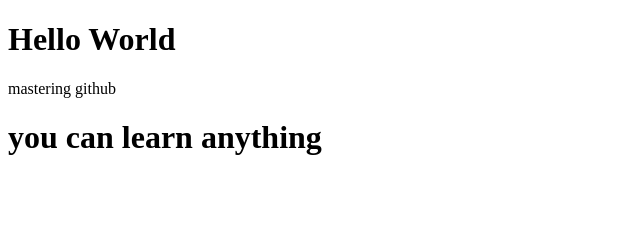
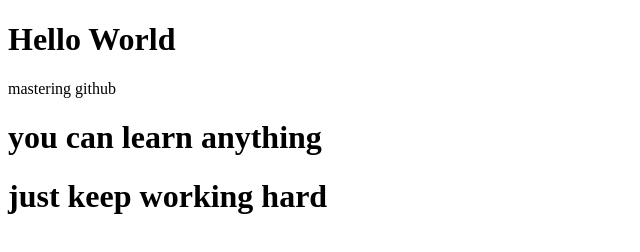
Before and after one commit to Nishathf/MasteringGithub, a plain HTML site: page index.html in a window 1280 px wide. Shown: the whole page, without its empty margins (0-640 px from the left). Drawn offline with Linux system fonts and the light colour scheme.

Commit message:
adding more sentences
2nd message after setting upstream-to

```diff
--- a/index.html
+++ b/index.html
@@ -6,6 +6,7 @@
 
 <p>mastering github</p>
   <h1>you can learn anything</h1>
+  <h1> just keep working hard</h1>
 
 </body>
 </html>
```
